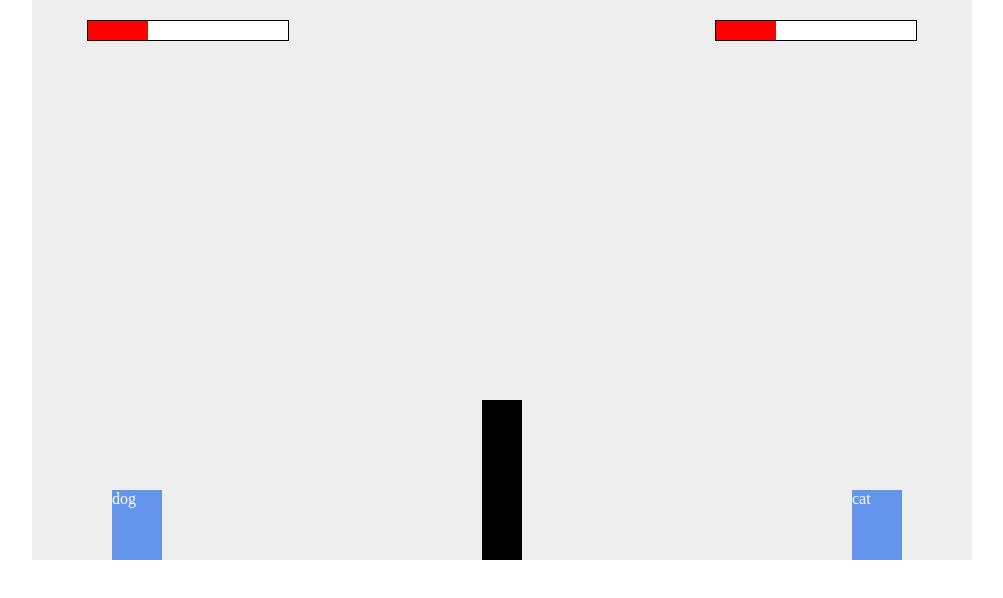
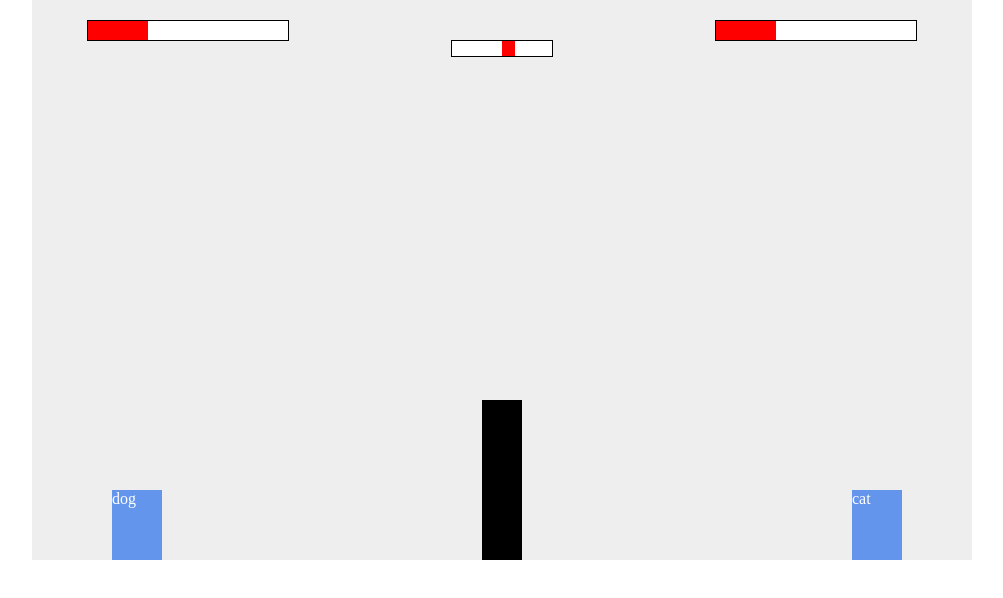
Before and after one commit to spencer778899/Cat-vs-Dog, a React (Create React App) app: page /game in a window 1280 px wide. Shown: the top 598 px of the page, without its empty margins (138-1141 px from the left). Built offline with nearby package versions, Linux system fonts and the light colour scheme.

Commit message:
Feat: add windspeed bar layout and logic

```diff
--- a/src/pages/Game/game.tsx
+++ b/src/pages/Game/game.tsx
@@ -2,8 +2,12 @@ import * as React from 'react';
 import { useState, useRef, useEffect } from 'react';
 import styled from 'styled-components';
 
-interface Props {
+interface GameDogHitPointsInnerProps {
   width: number;
+}
+
+interface GameWindSpeedProps {
+  windSpeed: number;
 }
 
 const GameScreen = styled.div`
@@ -16,17 +20,25 @@ const GameScreen = styled.div`
   width: 940px;
   margin: auto;
 `;
-const GameDogHitPoints = styled.div`
-  width: 50%;
-  margin-top: 20px;
-  text-align: center;
-  font-size: 24px;
+const GameWindSpeedBar = styled.div`
+  position: absolute;
+  top: 40px;
+  right: 0;
+  left: 0;
+  width: 100px;
+  height: 15px;
+  margin: auto;
+  background-color: #ffffff;
+  border: 1px solid #000000;
 `;
-const GameCatHitPoints = styled.div`
-  width: 50%;
-  margin-top: 20px;
-  text-align: center;
-  font-size: 24px;
+const GameWindSpeed = styled.div<GameWindSpeedProps>`
+  position: absolute;
+  right: ${(p) => (p.windSpeed > 0 ? 'none' : '50px')};
+  left: ${(p) => (p.windSpeed > 0 ? '50px' : 'none')};
+  top: 0;
+  width: ${(p) => `${Math.abs(p.windSpeed) * 25}px`};
+  height: 100%;
+  background-color: red;
 `;
 const GameCanvasSection = styled.div`
   position: relative;
@@ -104,7 +116,7 @@ const GameDogHitPointsBar = styled.div`
   background-color: #ffffff;
   overflow: hidden;
 `;
-const GameDogHitPointsInner = styled.div<Props>`
+const GameDogHitPointsInner = styled.div<GameDogHitPointsInnerProps>`
   position: absolute;
   left: 0;
   top: 0;
@@ -122,7 +134,7 @@ const GameCatHitPointsBar = styled.div`
   background-color: #ffffff;
   overflow: hidden;
 `;
-const GameCatHitPointsInner = styled.div<Props>`
+const GameCatHitPointsInner = styled.div<GameDogHitPointsInnerProps>`
   position: absolute;
   left: 0;
   top: 0;
@@ -134,6 +146,7 @@ const GameCatHitPointsInner = styled.div<Props>`
 function Game() {
   const [dogHitPoints, setDogHitPoints] = useState(30);
   const [catHitPoints, setCatHitPoints] = useState(30);
+  const [windSpeedBar, setWindSpeedBar] = useState<number | undefined>(undefined); // -2 ~ 2
   const [roomState, setRoomState] = useState('dogTurn');
   const canvas = useRef<HTMLCanvasElement>(null);
   const GameDogRef = useRef<HTMLDivElement>(null);
@@ -142,12 +155,14 @@ function Game() {
   const GameCatRef = useRef<HTMLDivElement>(null);
   const catEnergyBarRef = useRef<HTMLDivElement>(null);
   const catEnergyInnerRef = useRef<HTMLDivElement>(null);
+  const windSpeedRef = useRef<HTMLDivElement>(null);
   useEffect(() => {
     const ctx = canvas.current?.getContext('2d');
     let catX = 840;
     let catY = 540;
     let dogX = 100;
     let dogY = 540;
+    let windSpeed: number; // -2 ~ 2
 
     function drawWall() {
       ctx?.beginPath();
@@ -168,6 +183,17 @@ function Game() {
       ctx?.arc(catX, catY, 20, 0, Math.PI * 2, false);
       ctx?.fill();
       ctx?.closePath();
+    }
+    function windSpeedHandler() {
+      const isPositive = Math.floor(Math.random() * 2);
+      const randomNumber = Math.floor(Math.random() * 5);
+      if (isPositive) {
+        windSpeed = 0.5 * randomNumber;
+        setWindSpeedBar(0.5 * randomNumber);
+      } else {
+        windSpeed = -0.5 * randomNumber;
+        setWindSpeedBar(-0.5 * randomNumber);
+      }
     }
     // setBegin
     function setGameBegin() {
@@ -222,7 +248,7 @@ function Game() {
         ctx?.clearRect(0, 0, 940, 560);
 
         // up data dog coordinate
-        dogX += 10 + quantityOfPower - 0 * time;
+        dogX += 10 + quantityOfPower + windSpeed * time;
         dogY -= 10 + quantityOfPower - time ** 2;
 
         // Is dog hit the cat?
@@ -263,6 +289,7 @@ function Game() {
           window.removeEventListener('mouseup', mouseUpHandler);
         }
       }
+      windSpeedRef.current?.setAttribute('value', `${windSpeed}`);
       GameDogRef.current?.addEventListener('mousedown', mouseDownHandler);
       window.addEventListener('mouseup', mouseUpHandler);
     }
@@ -312,7 +339,7 @@ function Game() {
         ctx?.clearRect(0, 0, 940, 560);
 
         // up data cat coordinate
-        catX -= 10 + quantityOfPower - 0 * time;
+        catX -= 10 + quantityOfPower - windSpeed * time;
         catY -= 10 + quantityOfPower - time ** 2;
 
         // Is dog cat the cat?
@@ -353,14 +380,17 @@ function Game() {
           window.removeEventListener('mouseup', mouseUpHandler);
         }
       }
+      windSpeedRef.current?.setAttribute('value', `${windSpeed}`);
       GameCatRef.current?.addEventListener('mousedown', mouseDownHandler);
       window.addEventListener('mouseup', mouseUpHandler);
     }
     ctx?.clearRect(0, 0, 940, 560);
     setGameBegin();
     if (roomState === 'dogTurn') {
+      windSpeedHandler();
       setDogTurn();
     } else if (roomState === 'catTurn') {
+      windSpeedHandler();
       setCatTurn();
     } else if (roomState === 'dogWin' || roomState === 'catWin') {
       alert(roomState);
@@ -371,6 +401,9 @@ function Game() {
     <div>
       <GameScreen>
         <GameCanvasSection>
+          <GameWindSpeedBar>
+            <GameWindSpeed windSpeed={windSpeedBar || 0} />
+          </GameWindSpeedBar>
           <GameDogHitPointsBar>
             <GameDogHitPointsInner width={dogHitPoints} />
           </GameDogHitPointsBar>
```
